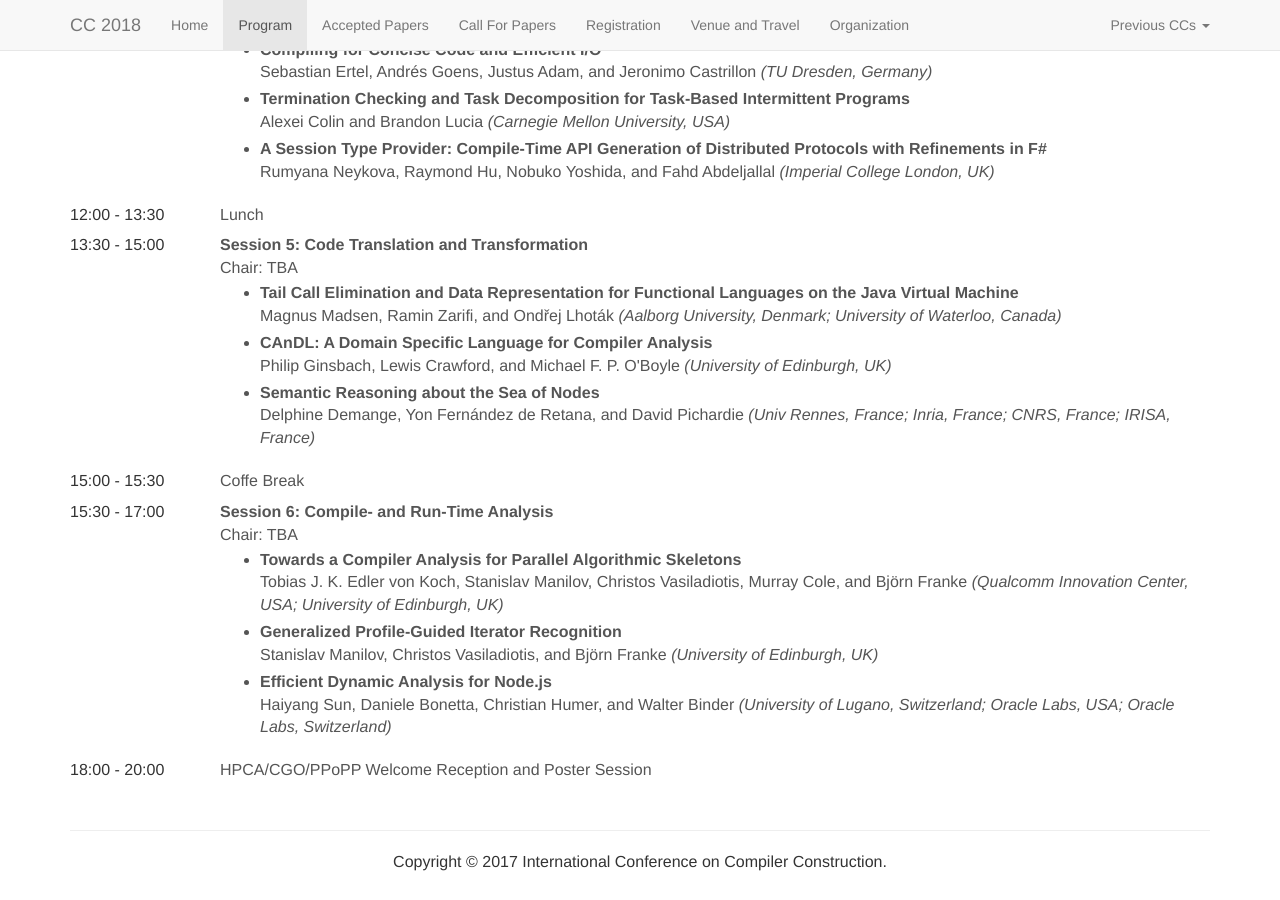
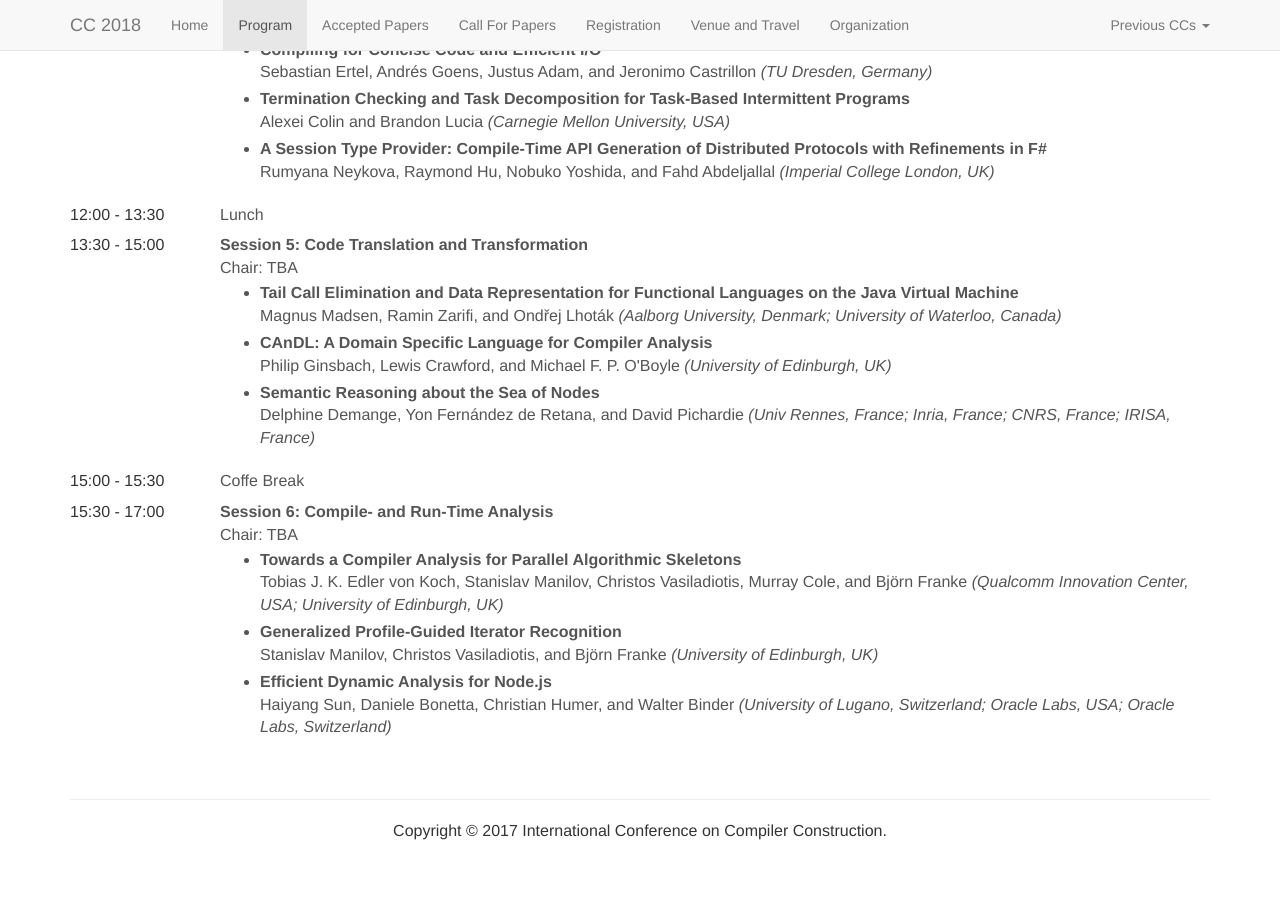
Before and after one commit to cc-conference/18, a Jekyll site: the page built from program.html, in a window 1280 px wide and 900 px high, scrolled down 1286 px. Built offline with Jekyll 4.4.1, drawn with Linux system fonts in a browser that asks for light colours; nearby versions of some CDN libraries; after the commit the page ends 2155 px from its top, so only the background shows below that.

Commit message:
Removed Sunday reception from the program

```diff
--- a/program.html
+++ b/program.html
@@ -211,10 +211,6 @@ title: Program
             </ul>
         </td>
     </tr>
-    <tr>
-        <td>18:00 - 20:00</td>
-        <td>HPCA/CGO/PPoPP Welcome Reception and Poster Session </td>
-    </tr>
 </tbody></table>
 
       </div> <!-- /.col-lg-12 -->
```
